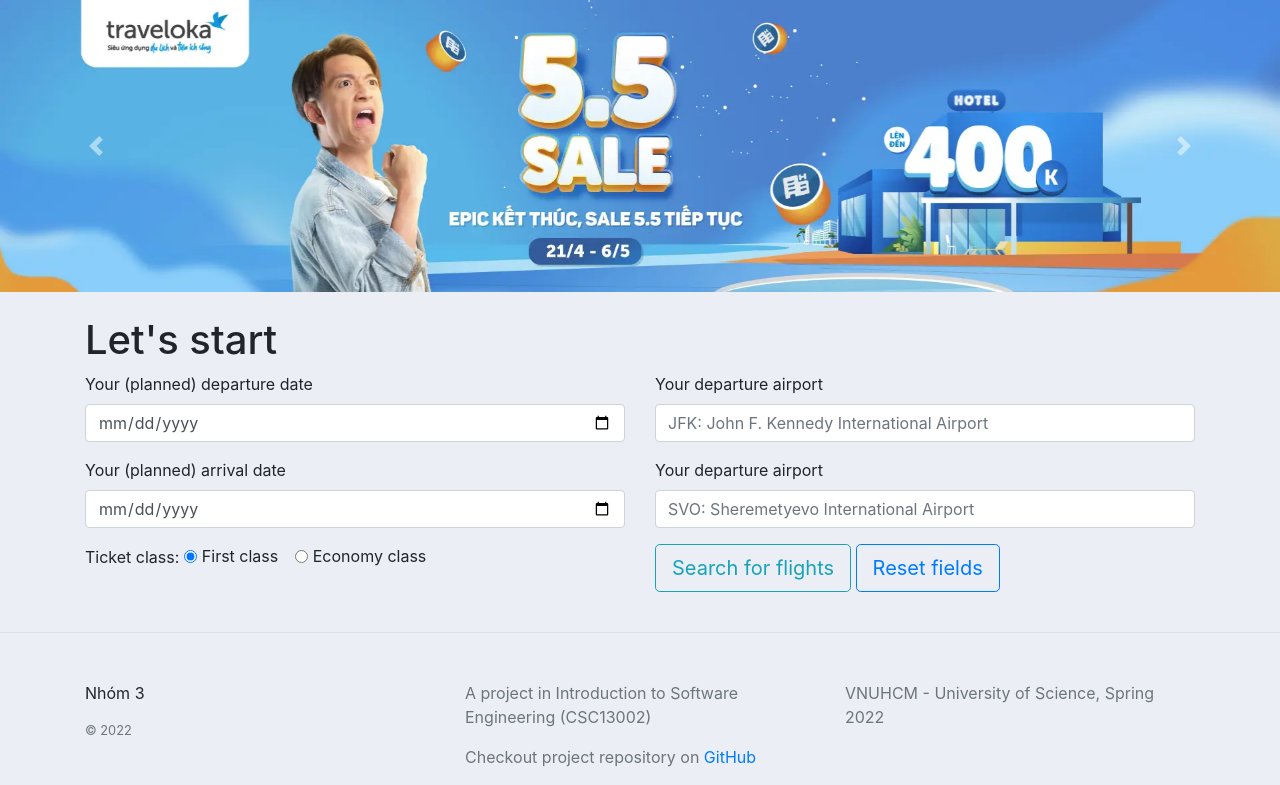
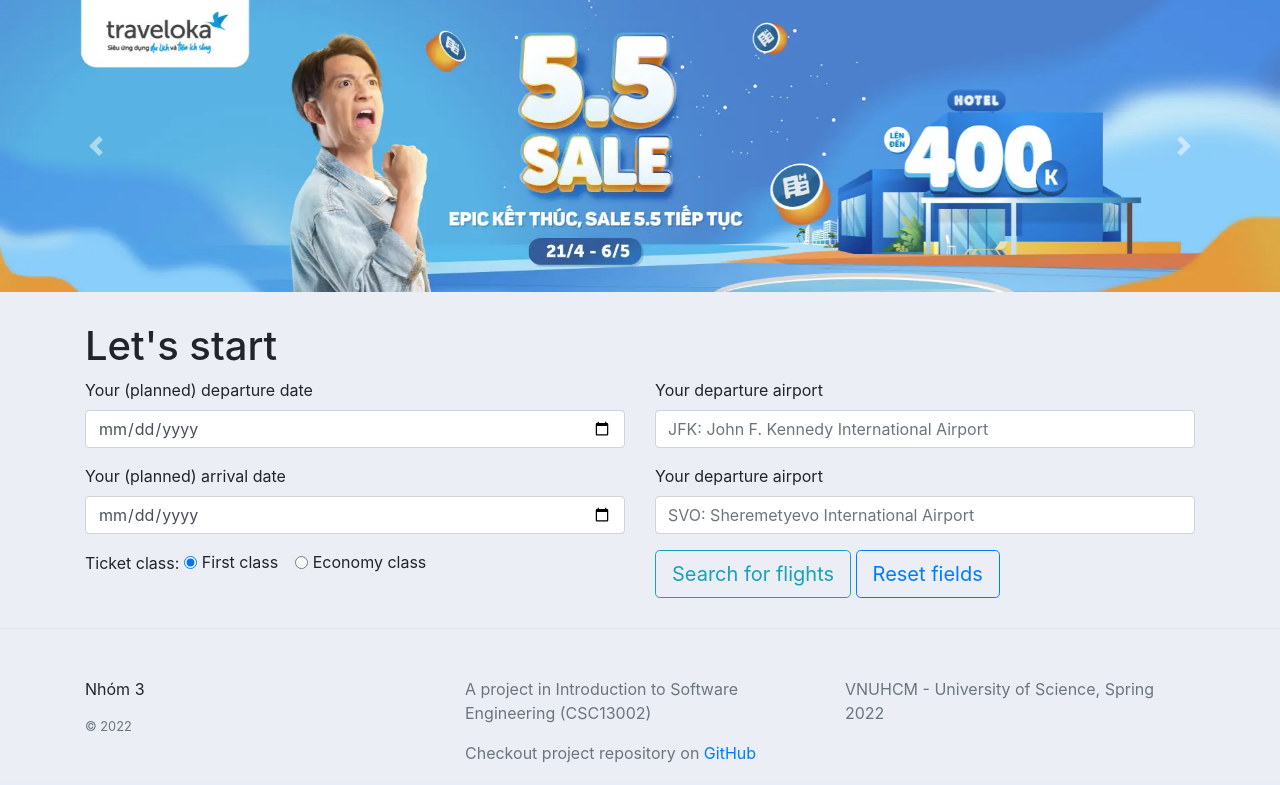
Before and after one commit to trhgquan/flight-manager, a Django app: page / in a window 1280 px wide. Shown: the part 77-862 px from the top of the page. After the commit the page ends 840 px from the top, so only its background shows below. Run offline with Django 4.2, Linux system fonts and the light colour scheme.

Commit message:
- Updated css: automated margin - Added block for banner in main (banner should not have padding)

```diff
--- /dev/null
+++ b/FlightManager/main/templates/main/auth/change_password.html
@@ -0,0 +1,5 @@
+{% extends 'main/main.html' %}
+
+{% block content %}
+hello
+{% endblock %}
--- a/FlightManager/main/templates/main/dashboard/dashboard.html
+++ b/FlightManager/main/templates/main/dashboard/dashboard.html
@@ -1,5 +1,9 @@
 {% extends 'main/main.html' %}
+
+{% block banner %}
+{% include 'main/dashboard/banner.html' %}
+{% endblock %}
+
 {% block content %}
-{% include 'main/dashboard/banner.html' %}
 {% include 'main/dashboard/search_form.html' %}
 {% endblock %}
--- a/FlightManager/main/templates/main/dashboard/search_form.html
+++ b/FlightManager/main/templates/main/dashboard/search_form.html
@@ -1,5 +1,4 @@
 {% load static %}
-<br/>
 <div class='container'>
 <h1 class='page-title'>Let's start</h1>
 <form>
@@ -48,4 +47,3 @@
     </div>
 </form>
 </div>
-<br/>
--- a/FlightManager/main/templates/main/main.html
+++ b/FlightManager/main/templates/main/main.html
@@ -12,8 +12,11 @@
 <body>
     {% include 'main/navbar.html' %}
 
-    {% block content %}
-    {% endblock %}
+    {% block banner %}{% endblock %}
+
+    <div class="content">
+        {% block content %}{% endblock %}
+    </div>
 
     {% include 'main/footer.html' %}
 
--- a/FlightManager/main/templates/main/profile/update.html
+++ b/FlightManager/main/templates/main/profile/update.html
@@ -1,6 +1,5 @@
 {% extends 'main/main.html' %}
 {% block content %}
-<br/>
 <div class='container'>
     <div class='row'>
         <div class="card card-body">
@@ -28,7 +27,6 @@
             </div>
             <div class='col'></div>
         </div>
-
     </div>
 </div>
 {% endblock %}
--- a/FlightManager/main/templates/main/profile/view.html
+++ b/FlightManager/main/templates/main/profile/view.html
@@ -47,7 +47,7 @@
                     </tr>
                 </table>
                 <hr>
-                <a class='page-text' href='#'>Update your credentials</a>
+                <a class='page-text' href='{% url "profile.update_password" %}'>Update your password</a>
             </div>
         </div>
     </div>
--- a/FlightManager/static/css/main.css
+++ b/FlightManager/static/css/main.css
@@ -3,6 +3,14 @@
 
 body{
     background-color: #ebeff5;
+}
+
+.content {
+    margin-top: 30px;
+}
+
+footer {
+    margin-top: 30px;
 }
 
 
```
Also changed, not shown: FlightManager/main/templates/main/auth/login.html (renamed from FlightManager/main/templates/main/login.html), FlightManager/main/templates/main/auth/signup.html (renamed from FlightManager/main/templates/main/signup.html), FlightManager/main/templates/main/dashboard/navbar.html (deleted).
